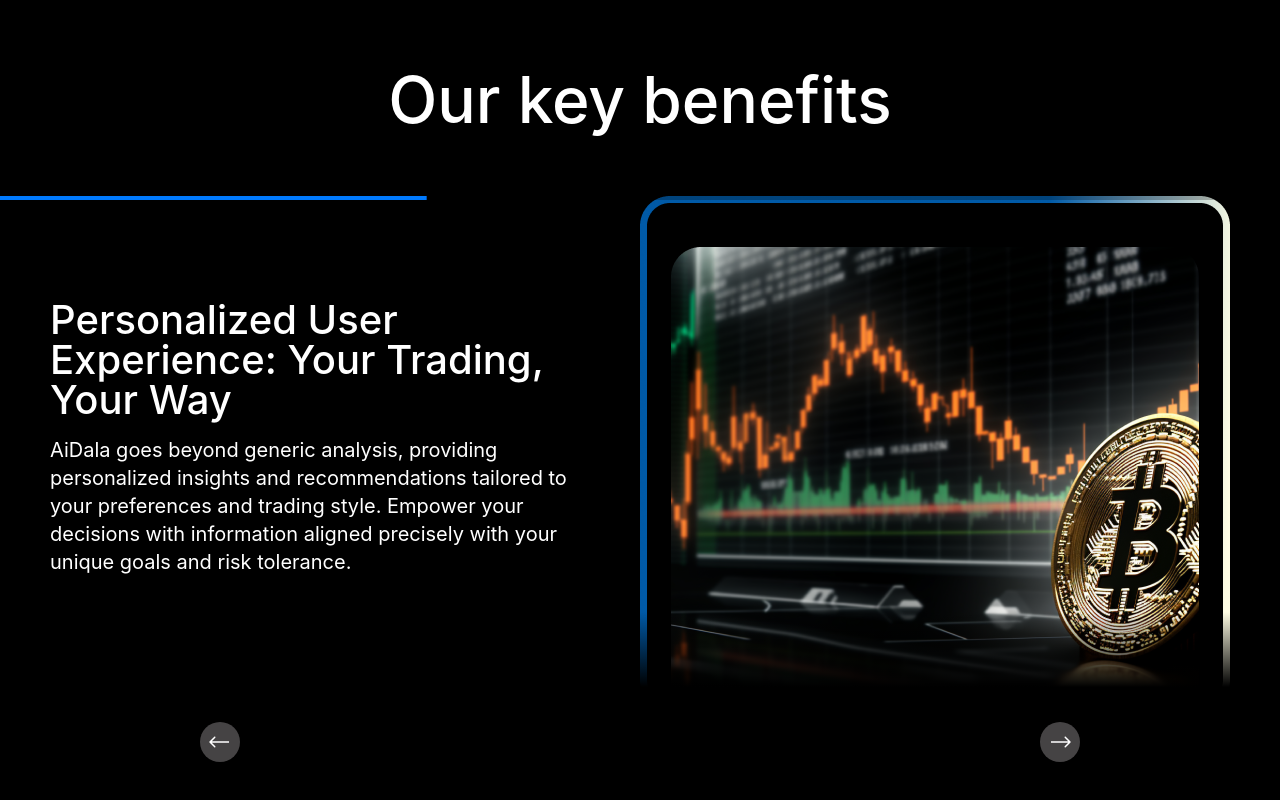
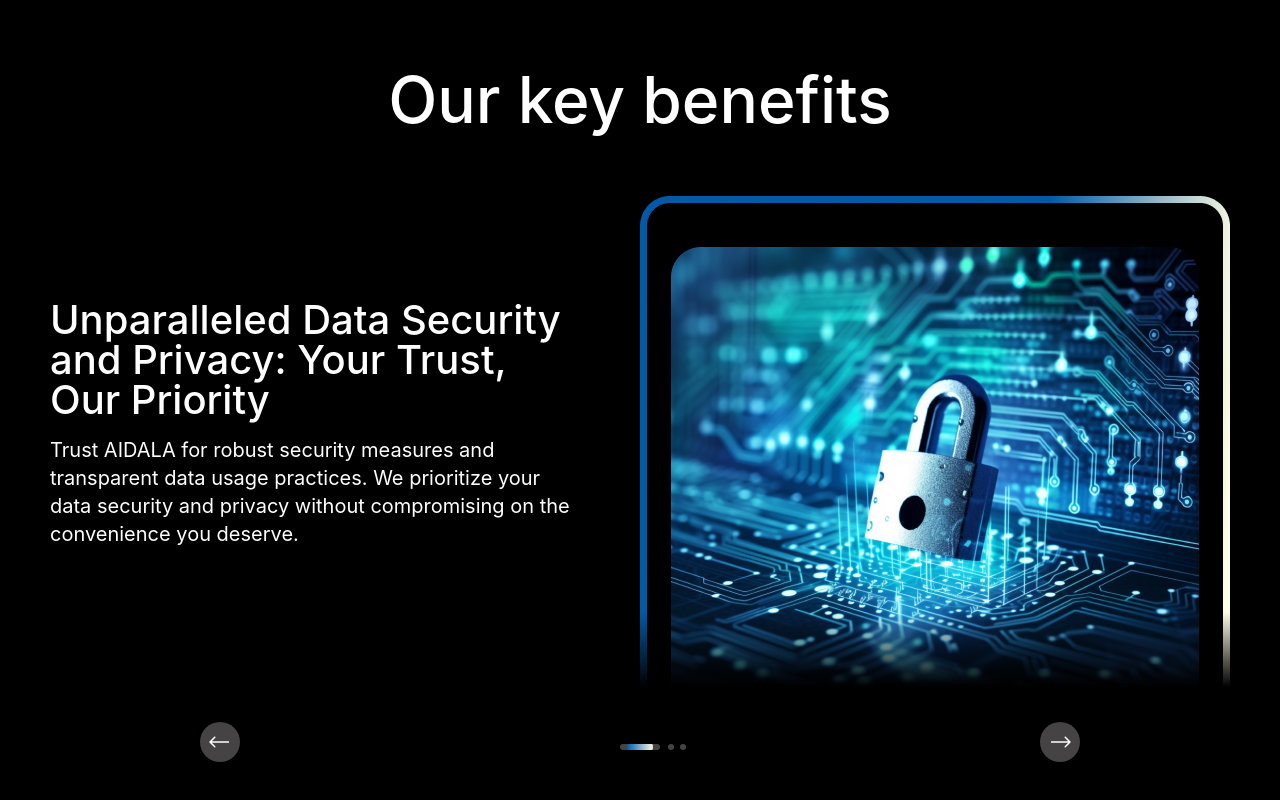
Before and after one commit to Sirdayne/aidala-client, a Vue app: page / in a window 1280 px wide. Shown: the part 1115-1915 px from the top of the page. Built offline with nearby package versions, Linux system fonts and the light colour scheme; a web font is replaced by a local one.

Commit message:
swiper updates

```diff
--- a/src/assets/styles/home.sass
+++ b/src/assets/styles/home.sass
@@ -160,6 +160,41 @@
 
       &-next
         right: 200px
+
+      &-progress
+        position: absolute
+        top: auto!important
+        bottom: 12px
+        left: calc(50% - 20px)!important
+        height: 6px!important
+        width: 40px!important
+        background: rgba(69, 67, 68, 1)!important
+        border-radius: 24px
+        &::after
+          position: absolute
+          content: ''
+          background: rgba(69, 67, 68, 1)
+          left: 48px
+          top: 0
+          width: 6px
+          height: 6px
+          border-radius: 50%
+        &::before
+          position: absolute
+          content: ''
+          background: rgba(69, 67, 68, 1)
+          left: 60px
+          top: 0
+          width: 6px
+          height: 6px
+          border-radius: 50%
+
+        &-fill
+          display: block
+          height: 6px
+          width: 100%
+          border-radius: 24px
+          background: linear-gradient(90deg, rgba(0, 90, 167, 1), rgba(255, 253, 228, 1))
 
     &-text
       margin-top: 104px
--- a/src/pages/home/index.vue
+++ b/src/pages/home/index.vue
@@ -1,6 +1,6 @@
 <script setup lang="ts">
 import { Swiper, SwiperSlide } from 'swiper/vue'
-import { Pagination, Navigation } from 'swiper/modules'
+import { Pagination, Navigation, Autoplay } from 'swiper/modules'
 
 // Import Swiper styles
 import 'swiper/css';
@@ -8,7 +8,7 @@ import 'swiper/css';
 import 'swiper/css/pagination';
 import 'swiper/css/navigation';
 
-const modules = [Pagination, Navigation]
+const modules = [Pagination, Navigation, Autoplay]
 </script>
 
 <template>
@@ -45,7 +45,16 @@ const modules = [Pagination, Navigation]
 
         <div class="home-benefits-main">
           <swiper
-              :pagination="{type: 'progressbar'}"
+              :autoplay="{
+                delay: 2500,
+                disableOnInteraction: false,
+              }"
+              :pagination="{
+                type: 'progressbar',
+                el: '.home-benefits-slider-progress',
+                horizontalClass: '.home-benefits-slider-progress',
+                progressbarFillClass: 'home-benefits-slider-progress-fill'
+              }"
               :navigation="{
                 enabled: true,
                 nextEl: '.home-benefits-slider-next',
@@ -110,6 +119,10 @@ const modules = [Pagination, Navigation]
             </div>
             <div class="home-benefits-slider-next home-benefits-slider-arrow">
               <img src="../../assets/img/swiper-next.svg" alt="Swiper Next">
+            </div>
+
+            <div class="home-benefits-slider-progress">
+              <div class="home-benefits-slider-progress-fill"></div>
             </div>
           </swiper>
         </div>
```
